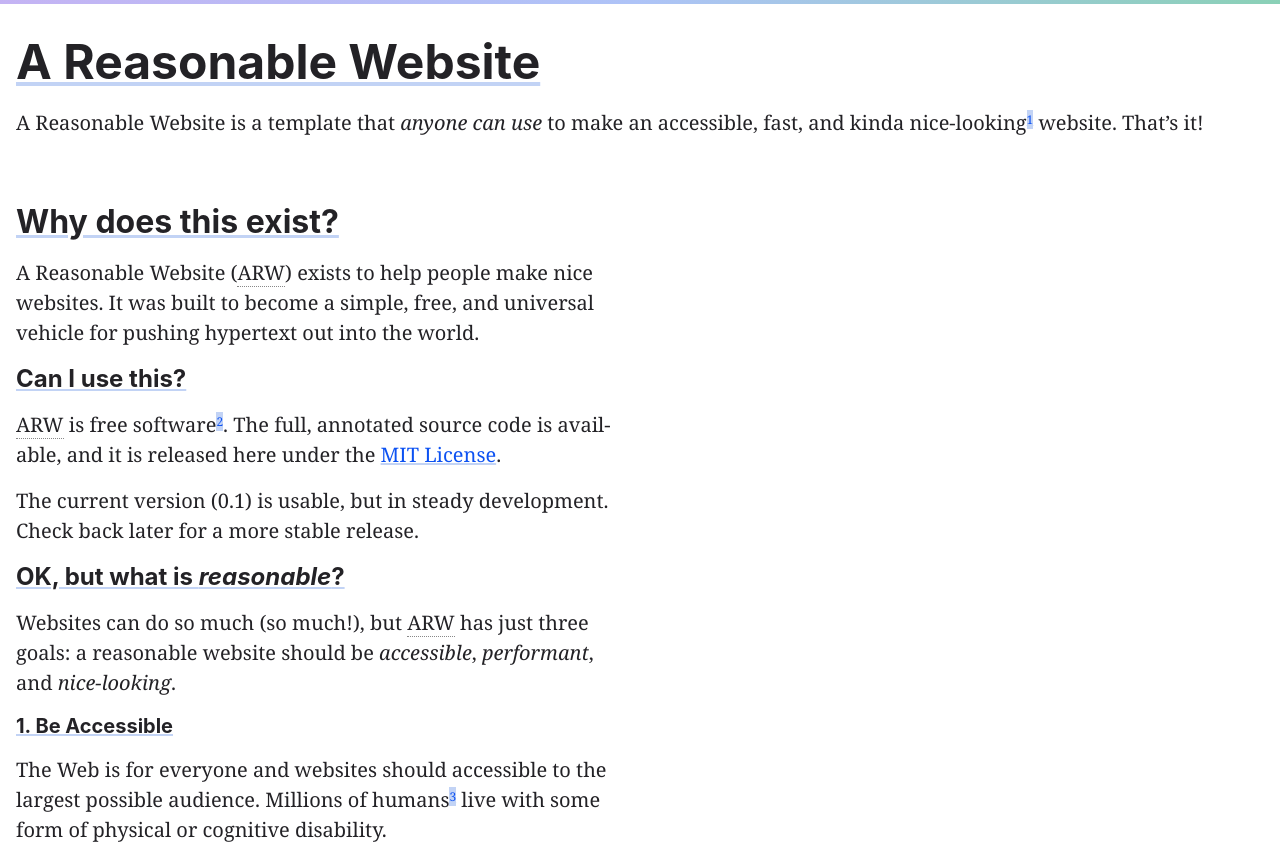
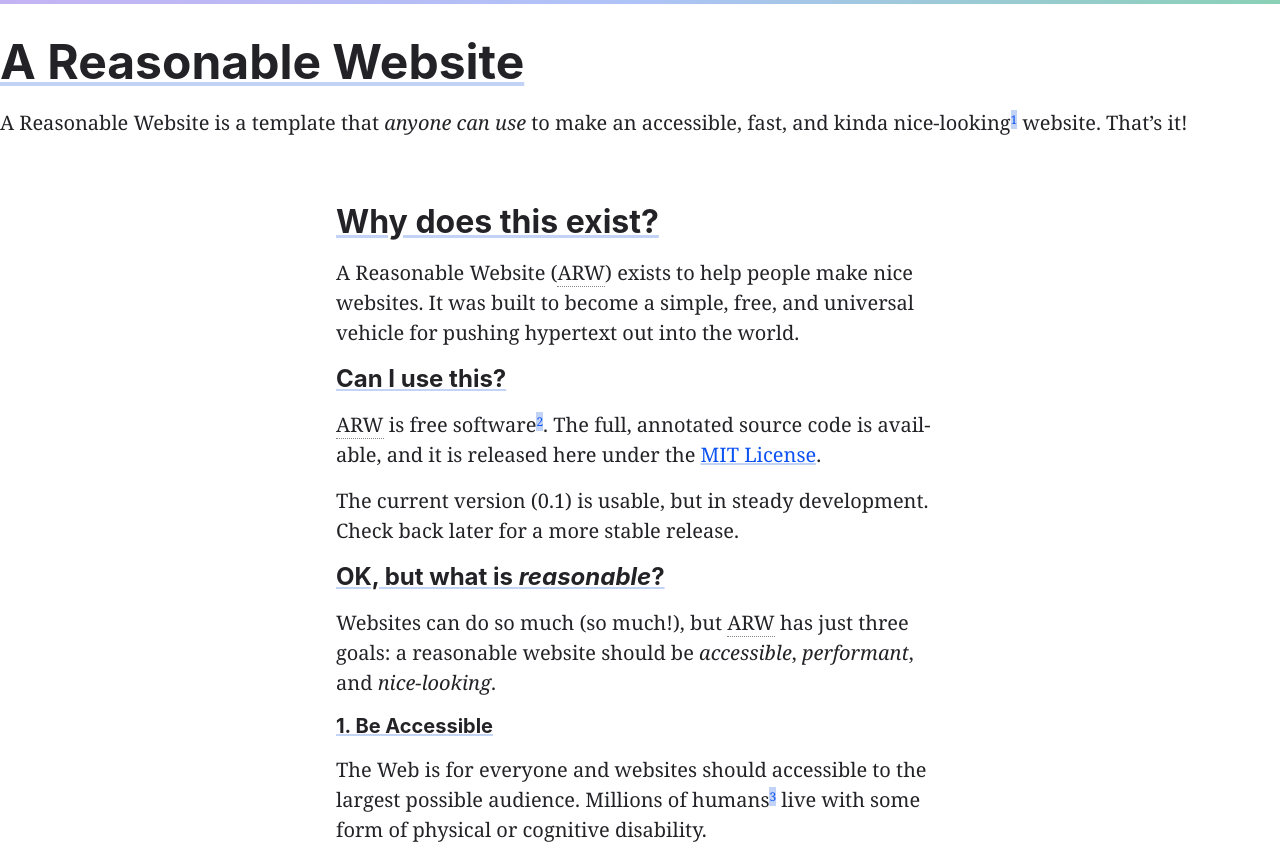
Before and after one commit to matthewhowell/areasonablewebsite, a plain HTML site: page index.html in a window 1280 px wide. Shown: the top 848 px of the page. Drawn offline with Linux system fonts and the light colour scheme.

Commit message:
Fixed header footer min width issue

```diff
--- a/css/website.css
+++ b/css/website.css
@@ -245,7 +245,7 @@
 	min-width: 20rem;
 
 	/* 32px margins on top and bottom, centered horzontally */
-	margin: 0 auto 2rem 0;
+	margin: 0 auto 2rem auto;
 
 	/* 16px padding on the sides */
 	padding: 0 1rem;
@@ -255,9 +255,9 @@
 
 header, footer {
 
-	/* 16px padding on the sides */
-	padding: 0 1rem;
-	box-sizing: border-box;
+	/* minimum width for readable text */
+	min-width: 16rem;
+
 }
 
 /* the website footer */
```
